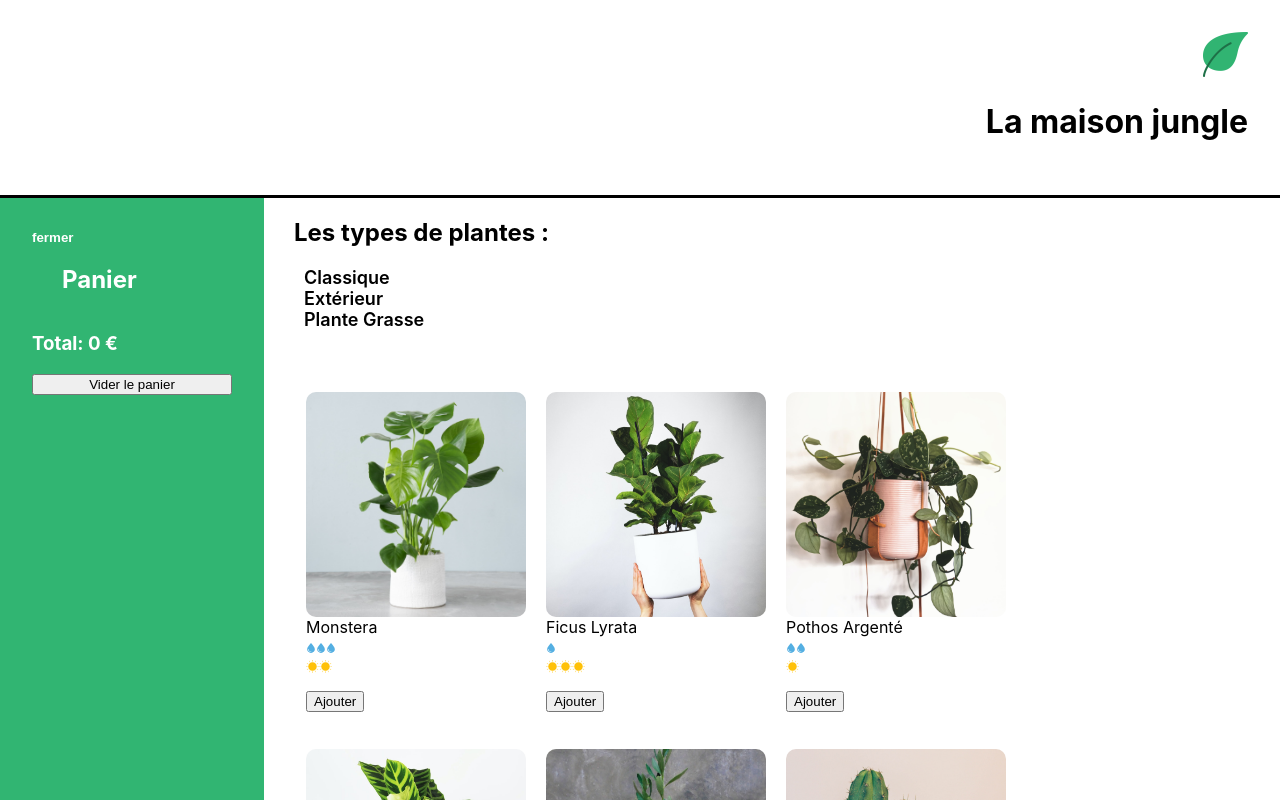
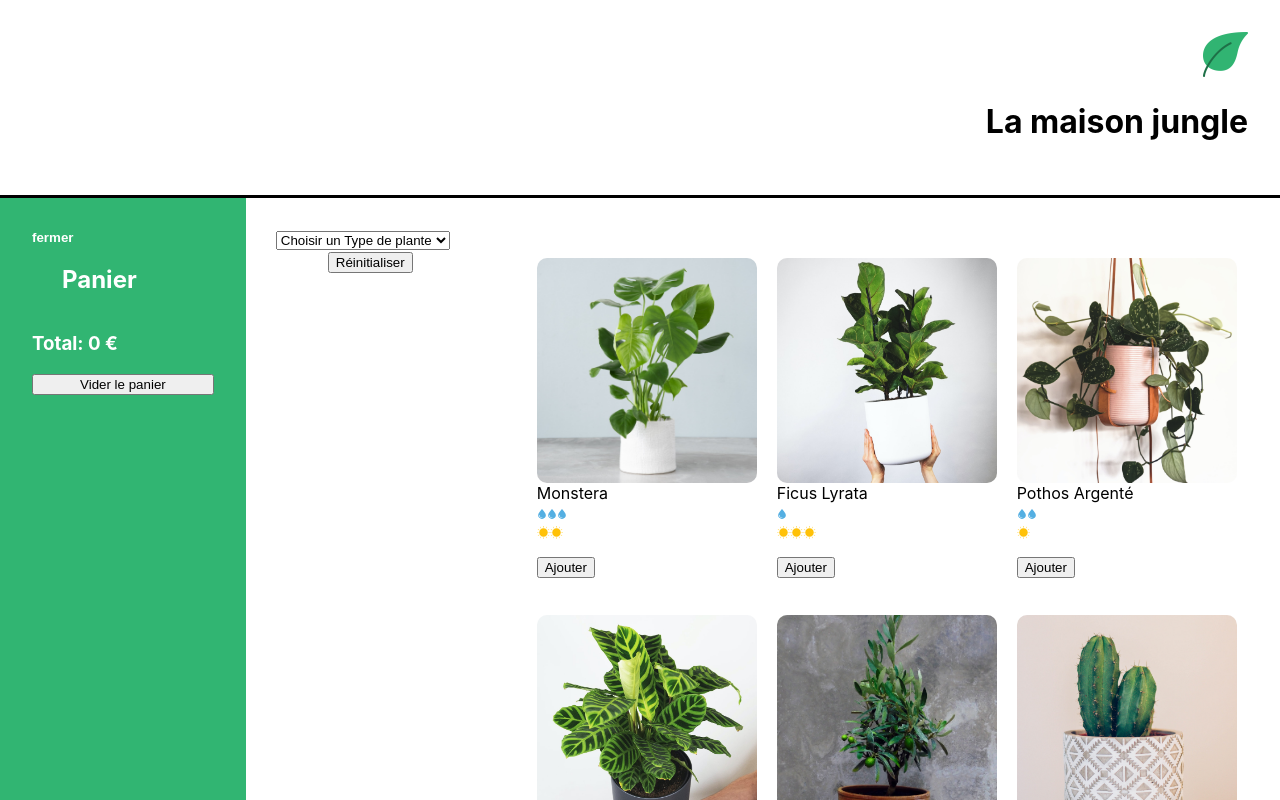
Before and after one commit to NerVod/Maison-jungle, a React (Create React App) app: page / in a window 1280 px wide. Shown: the top 800 px of the page. Built offline with nearby package versions, Linux system fonts and the light colour scheme.

Commit message:
ajout filtres par categorie de plante

```diff
--- a/src/components/App.js
+++ b/src/components/App.js
@@ -5,17 +5,24 @@ import ShoppingList from "./ShoppingList";
 import Footer from "./Footer";
 import "../styles/Layout.css"
 import { useState } from "react";
+import Categories from "./Categories";
 
 function App() {
 
   const [cart, updateCart] = useState([])
+
+  const [list, updateList] = useState('')
 
   return (
           <div>
               <Banner />
               <div className="lmj-layout-inner">
                 <Cart cart={cart} updateCart={updateCart} />
-                <ShoppingList cart={cart} updateCart={updateCart} />
+                <Categories list={list} updateList={updateList}/>
+                <ShoppingList
+                cart={cart} updateCart={updateCart}
+                list={list} updateList={updateList}
+                />
               </div>
               <Footer />
         </div>
--- /dev/null
+++ b/src/components/Categories.js
@@ -0,0 +1,38 @@
+import { useState } from "react"
+import { plantList } from "../datas/plantList"
+import "../styles/Categories.css"
+
+function Categories ({ list, updateList}) {
+
+    const categories = plantList.reduce(
+        (accumulateur, plant) =>
+        accumulateur.includes(plant.category) ? accumulateur :
+        accumulateur.concat(plant.category),
+        []
+    )
+
+    const handleCategorie = event => {
+        updateList(event.target.value)
+    }
+
+    const handleReset = () => {
+        updateList('')
+    }
+
+
+    return (
+        <div className="lmj-categories">
+            {/* <h3 >Choisissez un type de plante :</h3> */}
+
+            <select name="categorie" id="plant-type" value={list} onChange={handleCategorie} className="lmj-categories-select">
+                <option value=''>Choisir un Type de plante</option>
+                {categories.map((categorie) => (
+                    <option key={`${categorie}`} value={categorie}>{categorie}</option>
+                ))}
+            </select>
+            <button onClick={handleReset}>Réinitialiser</button>
+        </div>
+    )
+}
+
+export default Categories
--- a/src/components/ShoppingList.js
+++ b/src/components/ShoppingList.js
@@ -2,15 +2,15 @@ import { plantList } from "../datas/plantList";
 import "../styles/ShoppingList.css";
 import PlantItem from "./PlantItem";
 
-function ShoppingList({ cart, updateCart }) {
+function ShoppingList({ cart, updateCart, list, updateList }) {
 
-  const categories = plantList.reduce(
-    (accumulateur, plant) =>
-      accumulateur.includes(plant.category)
-        ? accumulateur
-        : accumulateur.concat(plant.category),
-    []
-  );
+  // const categories = plantList.reduce(
+  //   (accumulateur, plant) =>
+  //     accumulateur.includes(plant.category)
+  //       ? accumulateur
+  //       : accumulateur.concat(plant.category),
+  //   []
+  // );
 
  function addToCart(name, price) {
   const currentPlantSaved= cart.find((plant) => plant.name === name)
@@ -29,16 +29,22 @@ function ShoppingList({ cart, updateCart }) {
  }
 
 
+let plantList2 = []
+ function filerCategories(categ) {
+    categ !== '' ? plantList2 = plantList.filter(plante => plante.category === categ ) : plantList2 = plantList
+ }
+
   return (
     <div>
-      <h2>Les types de plantes :</h2>
+      {/* <h2>Les types de plantes :</h2>
       <ul className="lmj-categories">
         {categories.map((cat) => (
           <li key={cat}>{cat}</li>
         ))}
-      </ul>
+      </ul> */}
       <ul className="lmj-plant-list">
-        {plantList.map(({ id, cover, name, water, light, price}) => (
+        {filerCategories(list)}
+        {plantList2.map(({ id, cover, name, water, light, price}) => (
             <div key={id}>
               <PlantItem
                           id={id}
--- /dev/null
+++ b/src/styles/Categories.css
@@ -0,0 +1,8 @@
+.lmj-categories {
+	text-align: center;
+	padding-top: 30px;
+}
+
+.lmj-categories-select {
+	margin-right: 15px;
+}
```
